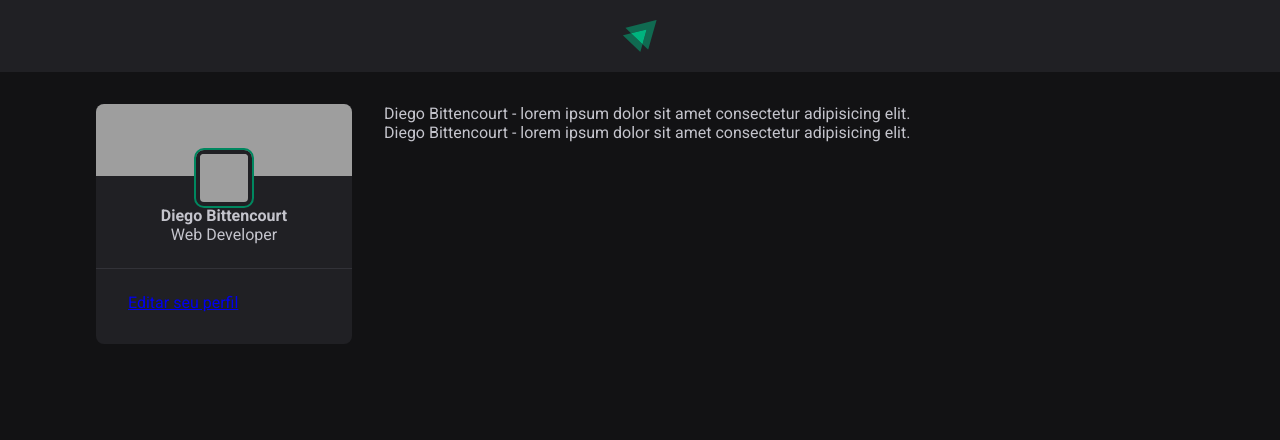
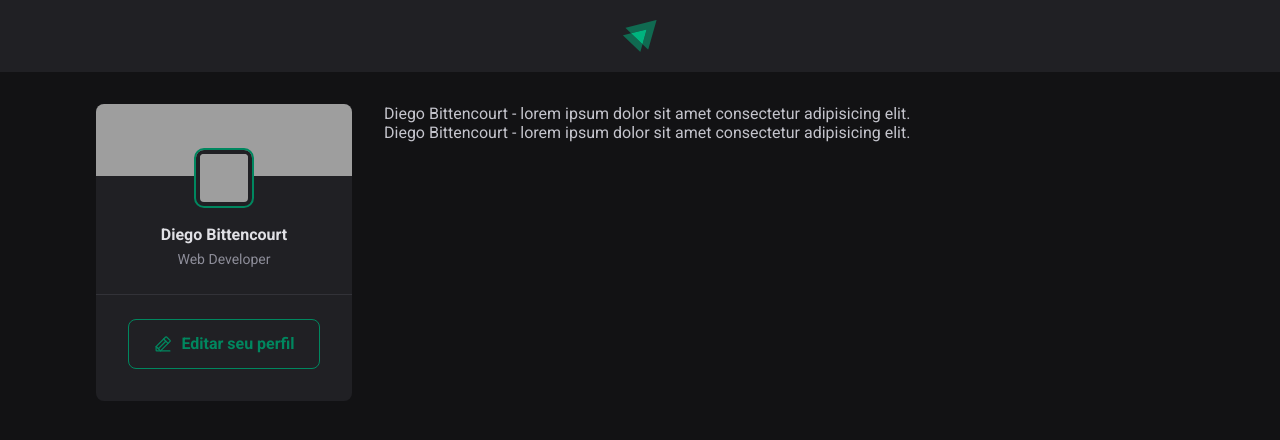
Before and after one commit to dieegobs/01-fundamentos-reactjs, a React (Vite) app: page / in a window 1280 px wide. Shown: the top 440 px of the page. Built offline with nearby package versions, Linux system fonts and the light colour scheme; grey boxes are pictures that could not be loaded.

Commit message:
SideBar finalizado 100%

```diff
--- a/package.json
+++ b/package.json
@@ -9,6 +9,7 @@
     "preview": "vite preview"
   },
   "dependencies": {
+    "phosphor-react": "^1.4.1",
     "react": "^18.2.0",
     "react-dom": "^18.2.0"
   },
--- a/src/components/Sidebar.jsx
+++ b/src/components/Sidebar.jsx
@@ -1,3 +1,5 @@
+import {PencilLine } from 'phosphor-react'
+
 
 import styles from './Sidebar.module.css';
 
@@ -20,6 +22,7 @@ export const Sidebar = () => {
 
             <footer>
                 <a href="#">
+                <PencilLine size={20}/>
                     Editar seu perfil
                 </a>
             </footer>
--- a/src/components/Sidebar.module.css
+++ b/src/components/Sidebar.module.css
@@ -26,6 +26,18 @@
     outline: 2px solid var(--green-500);
 }
 
+.profile strong {
+    margin-top: 1rem;
+    color: var(--gray-100);
+    line-height: 1.6;
+}
+
+.profile span {
+    font-size: 0.875rem;
+    color: var(--gray-400);
+    line-height: 1.6;
+}
+
 
 .sidebar footer{
     border-top: 1px solid var(--gray-600);
@@ -33,7 +45,7 @@
     padding: 1.5rem 2rem 2rem;
 }
 
-.siderbar footer a {
+.sidebar footer a {
 
     background: transparent;
     color: var(--green-500);
@@ -48,4 +60,14 @@
     display: flex;
     align-items: center;
     justify-content: center;
+    gap: 0.5rem;
+
+    transition: color 0.1s, background-color 0.1s;
 }
+
+
+.sidebar footer a:hover {
+
+   background: var(--green-500);
+   color: var(--white);
+}
```
Also changed, not shown: 1 other file (tests, documents, lock files or other folders).
